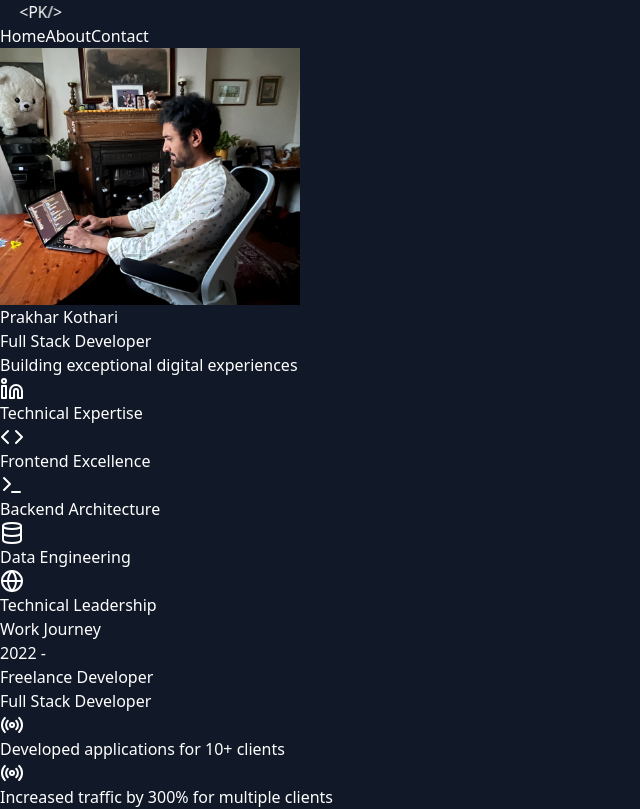
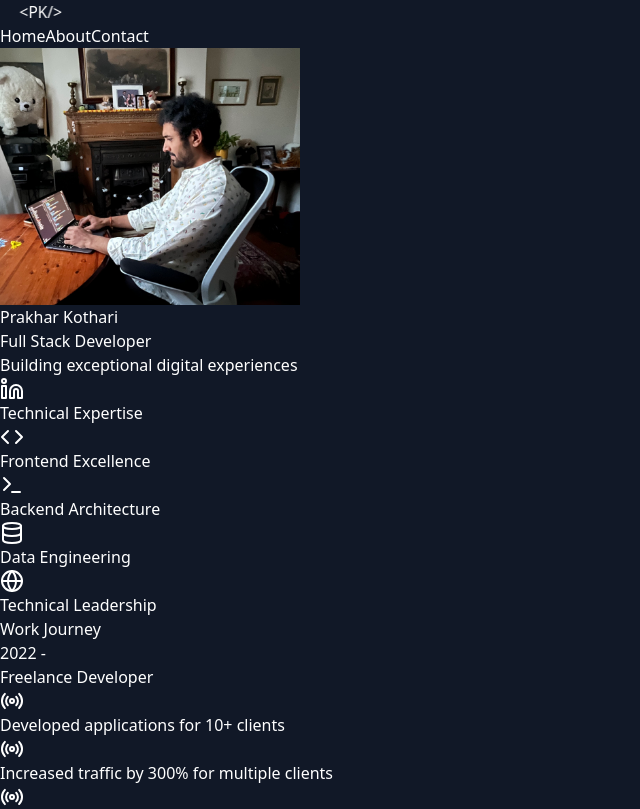
Before and after one commit to kothariprakhar/Portfolio, a Next.js app: page / in a window 1280 px wide. Shown: the top 809 px of the page, without its empty margins (0-640 px from the left). Built offline with nearby package versions, Linux system fonts and the light colour scheme.

Commit message:
description changes

```diff
--- a/src/app/components/Portfolio.jsx
+++ b/src/app/components/Portfolio.jsx
@@ -357,7 +357,7 @@ const Portfolio = () => {
                       </motion.div>
                       <div className="flex-1">
                         <h3 className="text-2xl font-bold mb-2 text-white">{item.company}</h3>
-                        <h4 className="text-xl text-blue-400 mb-4">{item.role}</h4>
+                        {/* <h4 className="text-xl text-blue-400 mb-4">{item.role}</h4> */}
                         <ul className="space-y-2">
                           {item.achievements.map((achievement, i) => (
                             <motion.li
```
